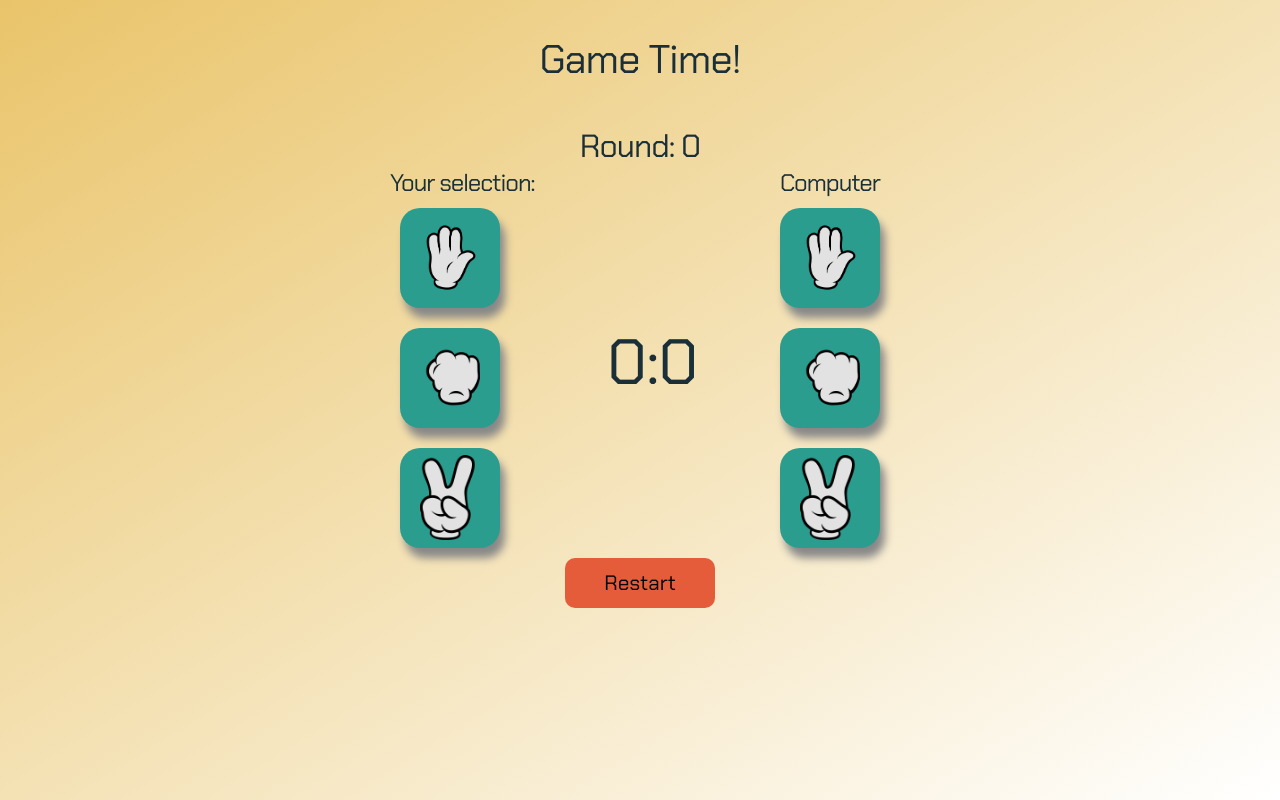
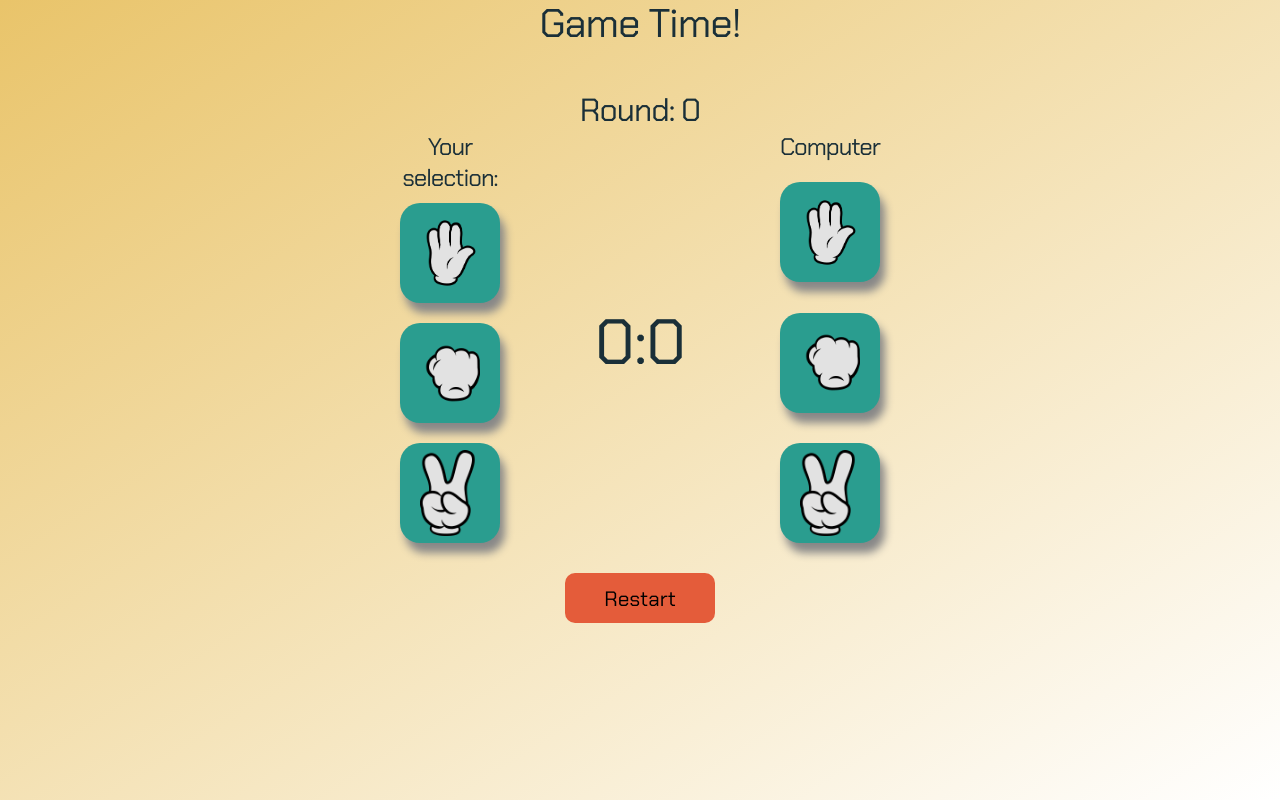
Before and after one commit to susi189/css-project, a website: page src/index.html in a window 1280 px wide. Drawn offline with Linux system fonts and the light colour scheme.

Commit message:
Added more style changes

```diff
--- a/src/script.js
+++ b/src/script.js
@@ -32,7 +32,6 @@ function play(playerSelection, computerPlay) {
     (playerSelection === "scissors" && computerPlay === "rock")
   ) {
     computerScore++;
-    // title.innerText = "Sorry, not this time";
     selectedItem.forEach((e) => {
       if (e.classList.contains("selected")) {
         e.classList.add("won");
--- a/src/style.css
+++ b/src/style.css
@@ -55,6 +55,10 @@ body {
 .main {
   display: flex;
   justify-content: space-between;
+}
+
+.main > * {
+  flex: 0 1 0;
 }
 
 .player {
@@ -133,6 +137,7 @@ img {
 .restart {
   display: flex;
   justify-content: center;
+  padding: 20px;
 }
 
 button {
```
